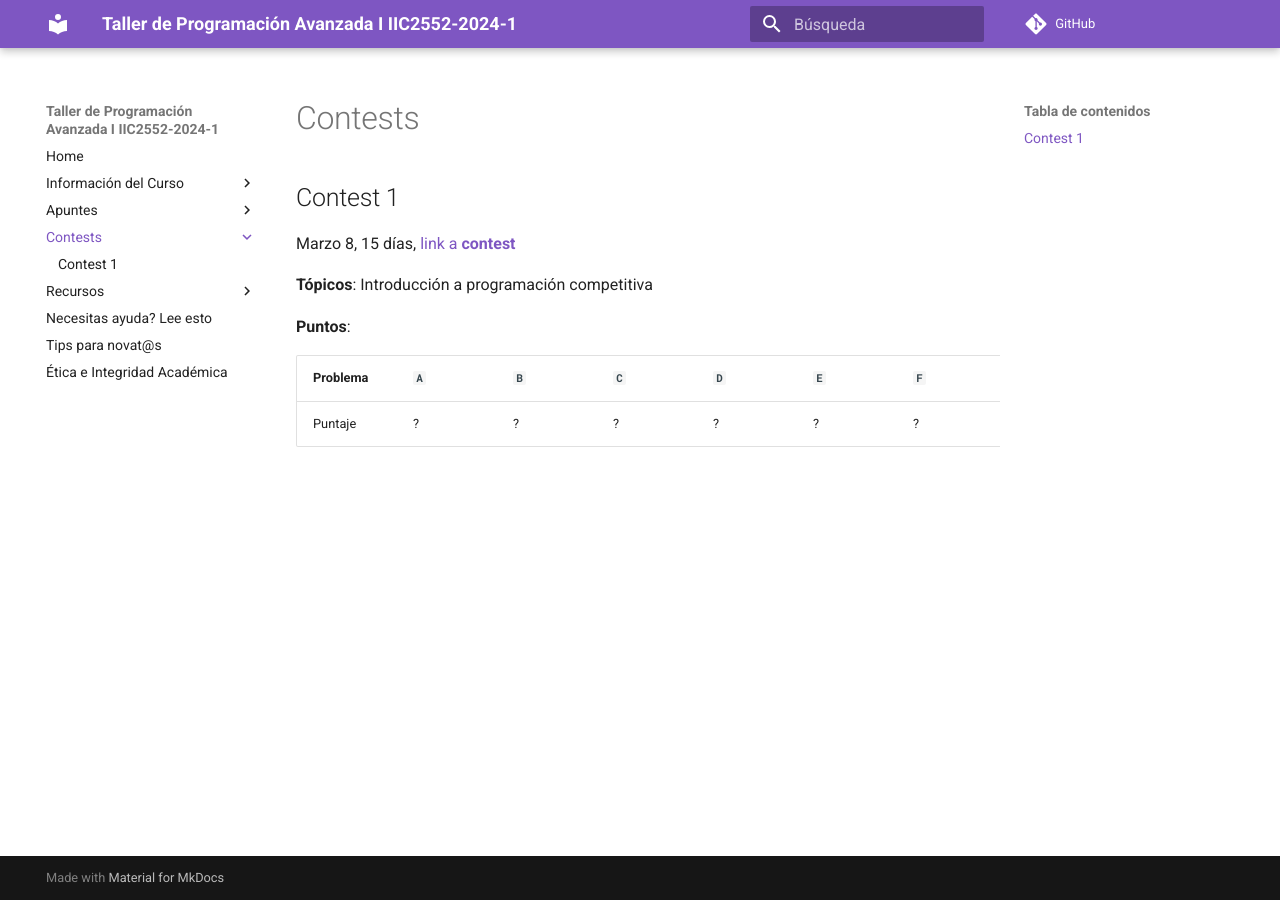
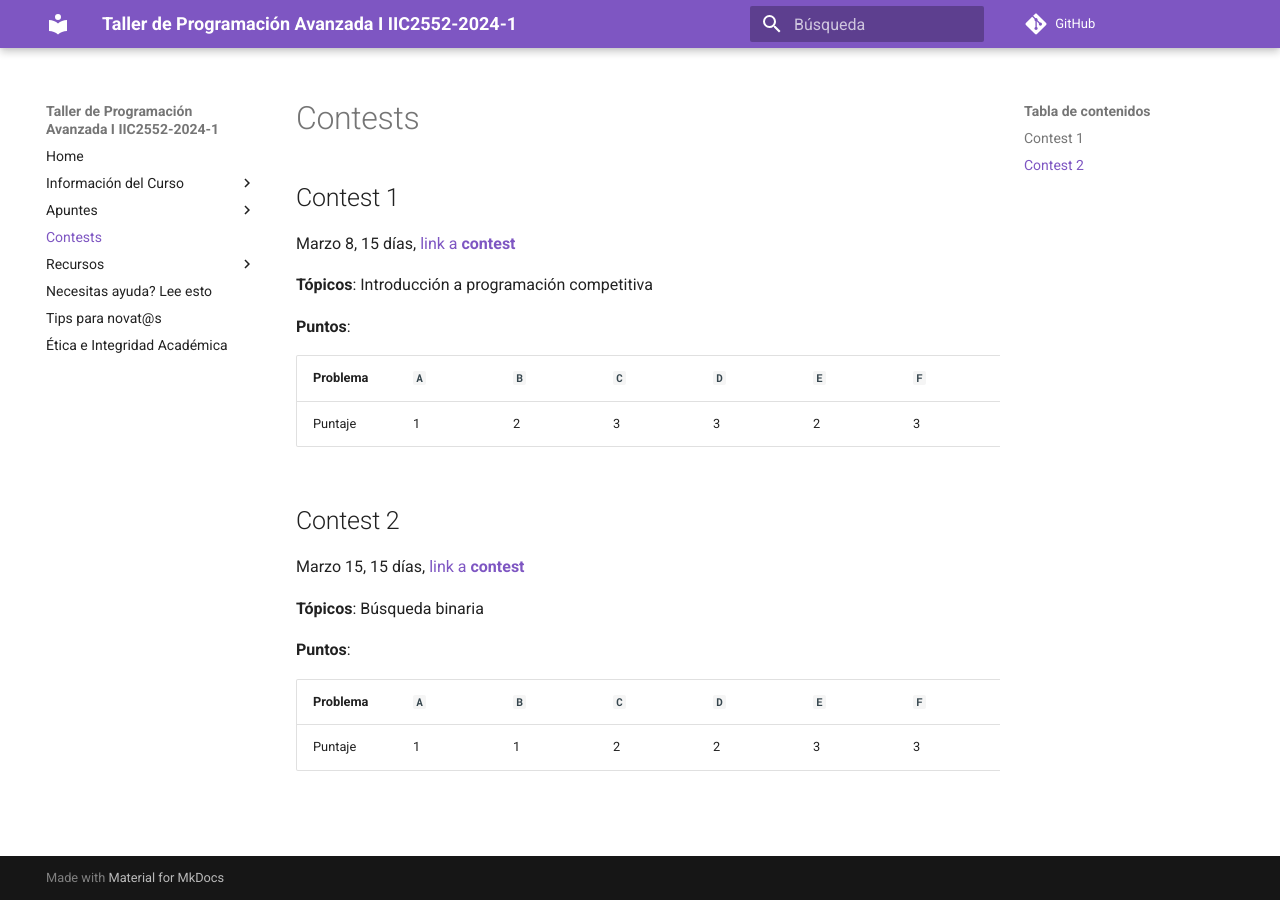
Before and after one commit to progcompuc/IIC2552-2024-1, an MkDocs documentation site: the page built from docs/contests/index.md, in a window 1280 px wide. Built offline with MkDocs 1.6.1 and Material for MkDocs 9.7.7, drawn with Linux system fonts in a browser that asks for light colours; comment, search, counter and statistics services are not loaded.

Commit message:
add contest 2

```diff
--- a/docs/contests/index.md
+++ b/docs/contests/index.md
@@ -6,7 +6,7 @@
 
 ## Contest 1
 
-Marzo 8, 15 días, [link a **contest**]()
+Marzo 8, 15 días, [link a **contest**](https://vjudge.net/contest/614785)
 
 **Tópicos**: Introducción a programación competitiva
 
@@ -14,4 +14,17 @@
 
 | Problema  | `A` | `B` | `C` | `D` | `E` | `F` | `G` | `H` |
 | --------- | --- | --- | --- | --- | --- | --- | --- | --- |
-| Puntaje   |  ?  |  ?  |  ?  |  ?  |  ?  |  ?  |  ?  |  ?  |
+| Puntaje   |  1  |  2  |  3  |  3  |  2  |  3  |  4  |  4  |
+
+
+## Contest 2
+
+Marzo 15, 15 días, [link a **contest**](https://vjudge.net/contest/617930)
+
+**Tópicos**: Búsqueda binaria
+
+**Puntos**:
+
+| Problema  | `A` | `B` | `C` | `D` | `E` | `F` | `G` | `H` |
+| --------- | --- | --- | --- | --- | --- | --- | --- | --- |
+| Puntaje   |  1  |  1  |  2  |  2  |  3  |  3  |  4  |  4  |
--- a/mkdocs.yml
+++ b/mkdocs.yml
@@ -21,7 +21,6 @@
           - Aritmética modular: notes/math/modular_arithmetic.md
   - Contests:
       - contests/index.md
-      - Contest 1: contests/hints/contest1.md
   - Recursos:
       - resources/index.md
       - C++:
```
Also changed, not shown: docs/contests/hints/contest1.md (deleted, +0 -16 lines).
